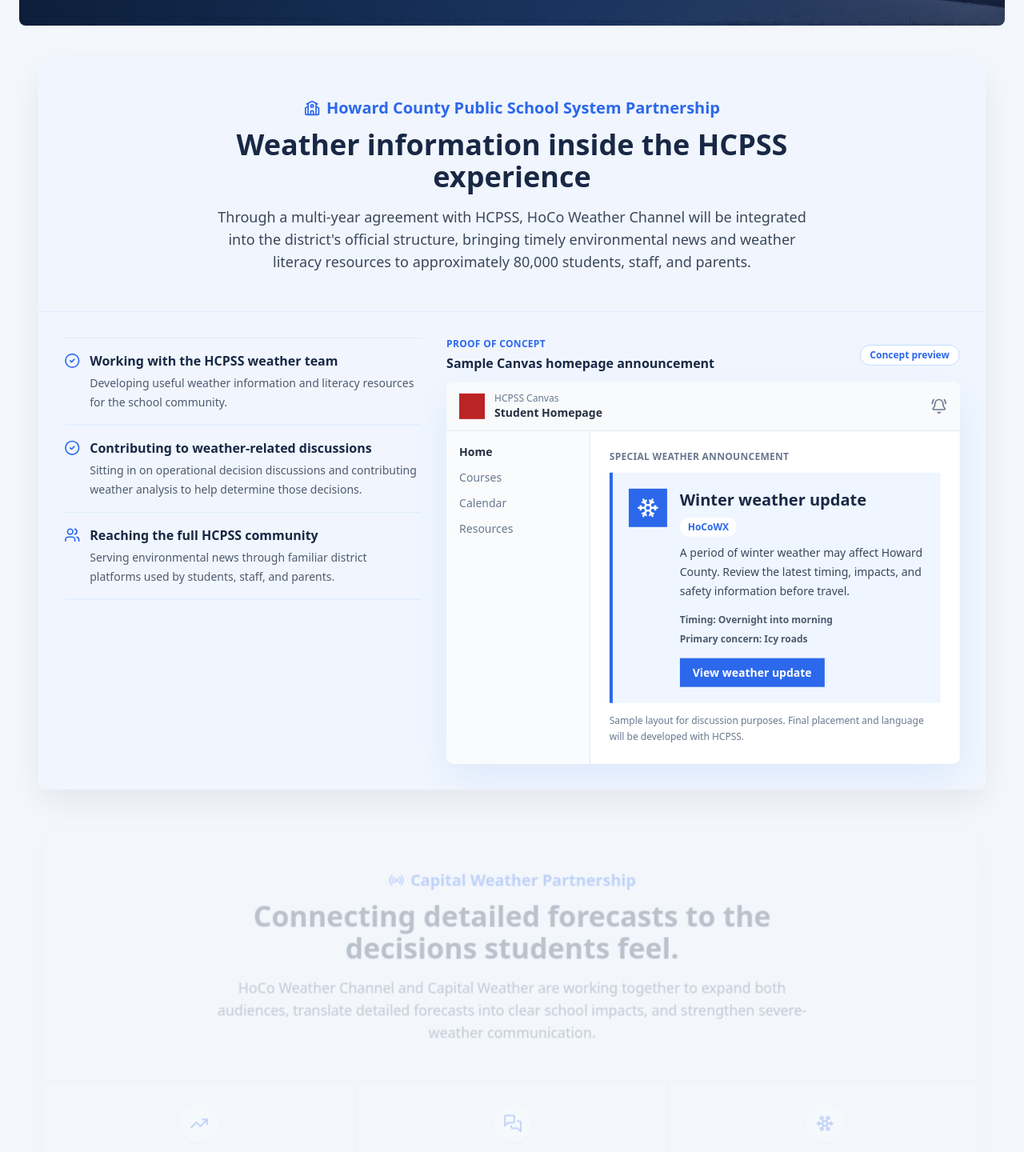
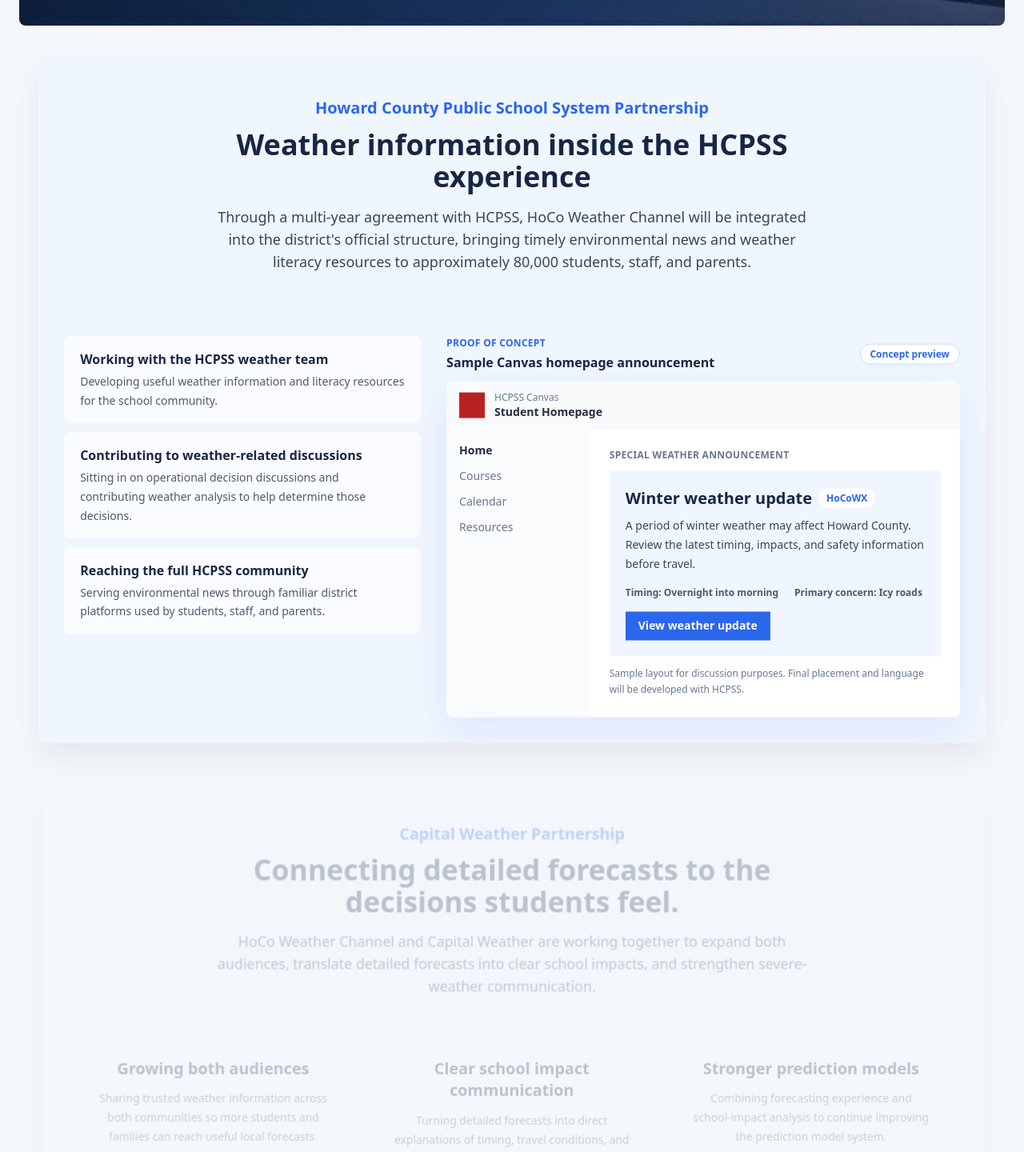
Before and after one commit to davidliu-2008/HoCoWX, a Next.js app: page /partnerships in a window 1280 px wide. Shown: the part 441-1881 px from the top of the page at 80% size. Built offline with nearby package versions, Linux system fonts and the light colour scheme.

Commit message:
Simplify partnership page styling

```diff
--- a/app/partnerships/page.tsx
+++ b/app/partnerships/page.tsx
@@ -1,4 +1,3 @@
-import { Handshake } from "lucide-react";
 import { PageTabs } from "@/components/PageTabs";
 import { PartnershipSelector } from "@/components/PartnershipSelector";
 
@@ -14,7 +13,7 @@ export default function PartnershipsPage() {
 
       <header className="page-hero px-5 py-12 text-center sm:px-8 sm:py-16">
         <div className="mx-auto max-w-3xl">
-          <p className="mb-2 flex items-center justify-center gap-2 text-sm font-semibold uppercase tracking-wide text-bay"><Handshake className="h-4 w-4" /> Working Together</p>
+          <p className="mb-2 text-sm font-semibold uppercase tracking-wide text-bay">Working Together</p>
           <h1 className="text-4xl font-black text-ink md:text-6xl">Partnerships</h1>
           <p className="mt-2 text-lg text-slate-600">Building stronger weather communication and literacy for students.</p>
           <div className="mx-auto mt-7 flex max-w-xl flex-col items-center justify-center gap-3 sm:flex-row sm:gap-4">
--- a/components/PartnershipSelector.tsx
+++ b/components/PartnershipSelector.tsx
@@ -1,5 +1,3 @@
-import { BellRing, CheckCircle2, MessagesSquare, Radio, School, Snowflake, TrendingUp, Users } from "lucide-react";
-
 export function PartnershipSelector() {
   return (
     <div className="space-y-8 px-4 py-8 sm:px-6 sm:py-10">
@@ -13,17 +11,17 @@ function HcpssPartnership() {
   return (
     <section className="overflow-hidden rounded-lg bg-blue-50/70 shadow-panel">
       <div className="px-5 py-10 text-center sm:px-8 sm:py-12">
-        <p className="flex items-center justify-center gap-2 text-lg font-bold text-bay sm:text-xl"><School className="h-5 w-5" /> Howard County Public School System Partnership</p>
+        <p className="text-lg font-bold text-bay sm:text-xl">Howard County Public School System Partnership</p>
         <h2 className="mx-auto mt-3 max-w-3xl text-3xl font-black leading-tight text-ink sm:text-4xl">Weather information inside the HCPSS experience</h2>
         <p className="mx-auto mt-4 max-w-3xl text-base leading-7 text-slate-700 sm:text-lg">Through a multi-year agreement with HCPSS, HoCo Weather Channel will be integrated into the district&apos;s official structure, bringing timely environmental news and weather literacy resources to approximately 80,000 students, staff, and parents.</p>
       </div>
 
-      <div className="grid items-start gap-8 border-t border-blue-100 p-5 sm:p-7 xl:grid-cols-[0.82fr_1.18fr] xl:p-8">
+      <div className="grid items-start gap-8 p-5 sm:p-7 xl:grid-cols-[0.82fr_1.18fr] xl:p-8">
         <div>
-          <div className="divide-y divide-blue-100 border-y border-blue-100">
-            <PartnershipPoint icon={<CheckCircle2 className="h-5 w-5" />} title="Working with the HCPSS weather team">Developing useful weather information and literacy resources for the school community.</PartnershipPoint>
-            <PartnershipPoint icon={<CheckCircle2 className="h-5 w-5" />} title="Contributing to weather-related discussions">Sitting in on operational decision discussions and contributing weather analysis to help determine those decisions.</PartnershipPoint>
-            <PartnershipPoint icon={<Users className="h-5 w-5" />} title="Reaching the full HCPSS community">Serving environmental news through familiar district platforms used by students, staff, and parents.</PartnershipPoint>
+          <div className="space-y-3">
+            <PartnershipPoint title="Working with the HCPSS weather team">Developing useful weather information and literacy resources for the school community.</PartnershipPoint>
+            <PartnershipPoint title="Contributing to weather-related discussions">Sitting in on operational decision discussions and contributing weather analysis to help determine those decisions.</PartnershipPoint>
+            <PartnershipPoint title="Reaching the full HCPSS community">Serving environmental news through familiar district platforms used by students, staff, and parents.</PartnershipPoint>
           </div>
         </div>
 
@@ -33,16 +31,15 @@ function HcpssPartnership() {
             <span className="rounded-full border border-blue-200 bg-white px-3 py-1 text-xs font-semibold text-bay">Concept preview</span>
           </div>
           <div className="overflow-hidden rounded-lg bg-white shadow-panel">
-            <div className="flex items-center justify-between border-b border-slate-200 bg-slate-50 px-4 py-3">
+            <div className="flex items-center justify-between bg-slate-50 px-4 py-3">
               <div className="flex items-center gap-3"><div className="h-8 w-8 bg-red-700" aria-hidden="true" /><div><p className="text-xs text-slate-500">HCPSS Canvas</p><p className="text-sm font-bold text-slate-800">Student Homepage</p></div></div>
-              <BellRing className="h-5 w-5 text-slate-500" />
             </div>
             <div className="grid md:grid-cols-[0.28fr_0.72fr]">
-              <div className="hidden border-r border-slate-200 bg-slate-50/70 p-4 md:block"><div className="space-y-3 text-sm text-slate-500"><p className="font-semibold text-slate-800">Home</p><p>Courses</p><p>Calendar</p><p>Resources</p></div></div>
+              <div className="hidden bg-slate-50/70 p-4 md:block"><div className="space-y-3 text-sm text-slate-500"><p className="font-semibold text-slate-800">Home</p><p>Courses</p><p>Calendar</p><p>Resources</p></div></div>
               <div className="p-4 sm:p-6">
                 <p className="text-xs font-semibold uppercase tracking-wide text-slate-500">Special Weather Announcement</p>
-                <div className="mt-3 border-l-4 border-bay bg-blue-50 p-5">
-                  <div className="flex flex-col gap-4 sm:flex-row"><div className="flex h-12 w-12 shrink-0 items-center justify-center bg-bay text-white"><Snowflake className="h-7 w-7" /></div><div><div className="flex flex-wrap items-center gap-2"><h4 className="text-xl font-bold text-ink">Winter weather update</h4><span className="rounded-full bg-white px-2.5 py-1 text-xs font-bold text-bay">HoCoWX</span></div><p className="mt-2 text-sm leading-6 text-slate-700">A period of winter weather may affect Howard County. Review the latest timing, impacts, and safety information before travel.</p><div className="mt-4 flex flex-wrap gap-x-5 gap-y-2 text-xs font-semibold text-slate-600"><span>Timing: Overnight into morning</span><span>Primary concern: Icy roads</span></div><span className="mt-4 inline-block bg-bay px-4 py-2 text-sm font-bold text-white">View weather update</span></div></div>
+                <div className="mt-3 bg-blue-50 p-5">
+                  <div><div className="flex flex-wrap items-center gap-2"><h4 className="text-xl font-bold text-ink">Winter weather update</h4><span className="rounded-full bg-white px-2.5 py-1 text-xs font-bold text-bay">HoCoWX</span></div><p className="mt-2 text-sm leading-6 text-slate-700">A period of winter weather may affect Howard County. Review the latest timing, impacts, and safety information before travel.</p><div className="mt-4 flex flex-wrap gap-x-5 gap-y-2 text-xs font-semibold text-slate-600"><span>Timing: Overnight into morning</span><span>Primary concern: Icy roads</span></div><span className="mt-4 inline-block bg-bay px-4 py-2 text-sm font-bold text-white">View weather update</span></div>
                 </div>
                 <p className="mt-3 text-xs leading-5 text-slate-500">Sample layout for discussion purposes. Final placement and language will be developed with HCPSS.</p>
               </div>
@@ -58,23 +55,21 @@ function CapitalWeatherPartnership() {
   return (
     <section className="overflow-hidden rounded-lg bg-blue-50/70 shadow-panel">
       <div className="px-5 py-10 text-center sm:px-8 sm:py-12">
-        <p className="flex items-center justify-center gap-2 text-lg font-bold text-bay sm:text-xl">
-          <Radio className="h-5 w-5" /> Capital Weather Partnership
-        </p>
+        <p className="text-lg font-bold text-bay sm:text-xl">Capital Weather Partnership</p>
         <h2 className="mx-auto mt-3 max-w-3xl text-3xl font-black leading-tight text-ink sm:text-4xl">Connecting detailed forecasts to the decisions students feel.</h2>
         <p className="mx-auto mt-4 max-w-3xl text-base leading-7 text-slate-700 sm:text-lg">
           HoCo Weather Channel and Capital Weather are working together to expand both audiences, translate detailed forecasts into clear school impacts, and strengthen severe-weather communication.
         </p>
       </div>
 
-      <div className="grid border-t border-blue-100 md:grid-cols-3">
-        <CapitalWeatherPoint icon={<TrendingUp className="h-6 w-6" />} title="Growing both audiences">
+      <div className="grid gap-3 px-5 pb-8 md:grid-cols-3 sm:px-8 sm:pb-10">
+        <CapitalWeatherPoint title="Growing both audiences">
           Sharing trusted weather information across both communities so more students and families can reach useful local forecasts.
         </CapitalWeatherPoint>
-        <CapitalWeatherPoint icon={<MessagesSquare className="h-6 w-6" />} title="Clear school impact communication">
+        <CapitalWeatherPoint title="Clear school impact communication">
           Turning detailed forecasts into direct explanations of timing, travel conditions, and possible effects on the school day during severe weather.
         </CapitalWeatherPoint>
-        <CapitalWeatherPoint icon={<Snowflake className="h-6 w-6" />} title="Stronger prediction models">
+        <CapitalWeatherPoint title="Stronger prediction models">
           Combining forecasting experience and school-impact analysis to continue improving the prediction model system.
         </CapitalWeatherPoint>
       </div>
@@ -82,21 +77,19 @@ function CapitalWeatherPartnership() {
   );
 }
 
-function CapitalWeatherPoint({ icon, title, children }: { icon: React.ReactNode; title: string; children: React.ReactNode }) {
+function CapitalWeatherPoint({ title, children }: { title: string; children: React.ReactNode }) {
   return (
-    <article className="px-6 py-7 text-center md:border-l md:border-blue-100 md:first:border-l-0 sm:px-8">
-      <span className="mx-auto flex h-12 w-12 items-center justify-center rounded-full bg-white text-bay shadow-sm">{icon}</span>
-      <h3 className="mt-4 text-xl font-bold text-ink">{title}</h3>
+    <article className="rounded-lg bg-white/65 px-6 py-7 text-center sm:px-8">
+      <h3 className="text-xl font-bold text-ink">{title}</h3>
       <p className="mt-3 text-sm leading-6 text-slate-600">{children}</p>
     </article>
   );
 }
 
-function PartnershipPoint({ icon, title, children }: { icon: React.ReactNode; title: string; children: React.ReactNode }) {
+function PartnershipPoint({ title, children }: { title: string; children: React.ReactNode }) {
   return (
-    <div className="flex gap-3 py-4">
-      <span className="mt-0.5 shrink-0 text-bay">{icon}</span>
-      <div><h3 className="font-bold text-ink">{title}</h3><p className="mt-1 text-sm leading-6 text-slate-600">{children}</p></div>
+    <div className="rounded-lg bg-white/65 px-5 py-4">
+      <h3 className="font-bold text-ink">{title}</h3><p className="mt-1 text-sm leading-6 text-slate-600">{children}</p>
     </div>
   );
 }
```
